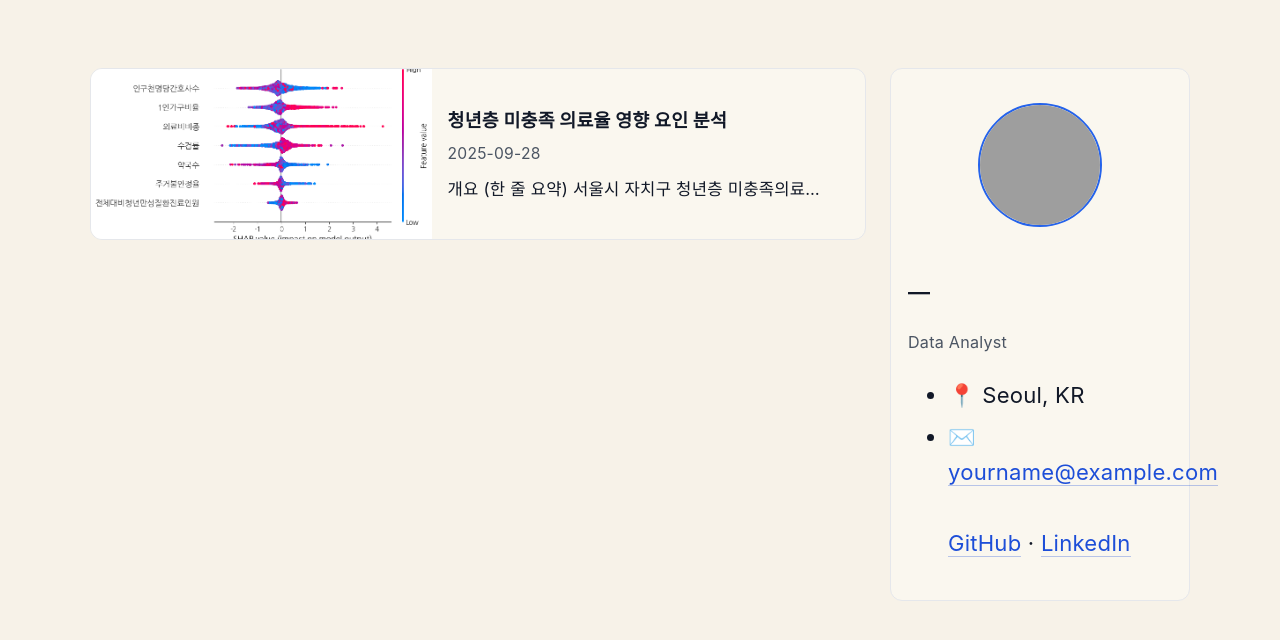
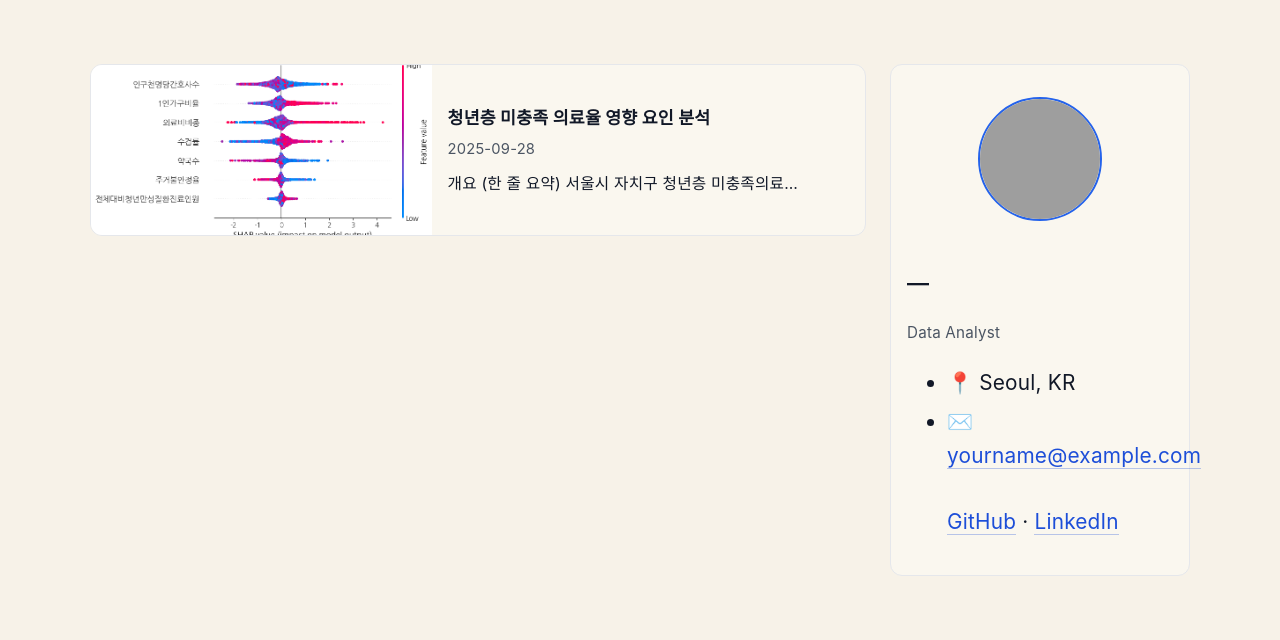
Before and after one commit to yeonglan/yeonglan.github.io, a Jekyll site: the page built from index.md, in a window 1280 px wide. Shown: the top 640 px of the page. Built offline with Jekyll 4.4.1, drawn with Linux system fonts in a browser that asks for light colours; some web fonts are replaced; grey boxes are pictures that could not be loaded.

Commit message:
Update custom.scss

```diff
--- a/_sass/custom.scss
+++ b/_sass/custom.scss
@@ -112,7 +112,7 @@ body[a="dark"] img, body[a="auto"] img{ filter:none !important; }
 /* ------------------ Typography (Pretendard + Size) ------------------ */
 
 /* 전체 기본 글자 크기. 숫자만 바꾸면 전역이 같이 커진다. */
-:root { --base-font-size: 17px; }  /* 16~18px 사이 추천 */
+:root { --base-font-size: 16px; }  /* 16~18px 사이 추천 */
 
 html { font-size: var(--base-font-size); }
 
```
